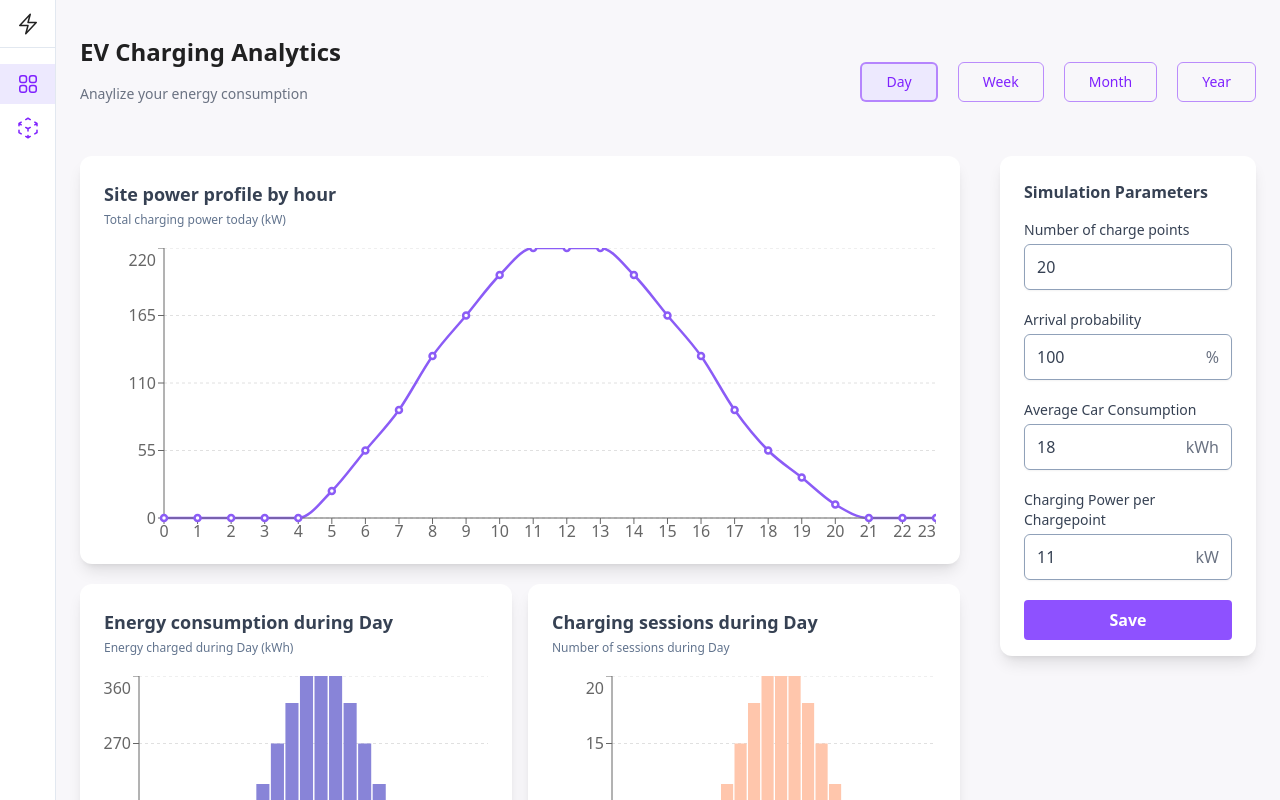
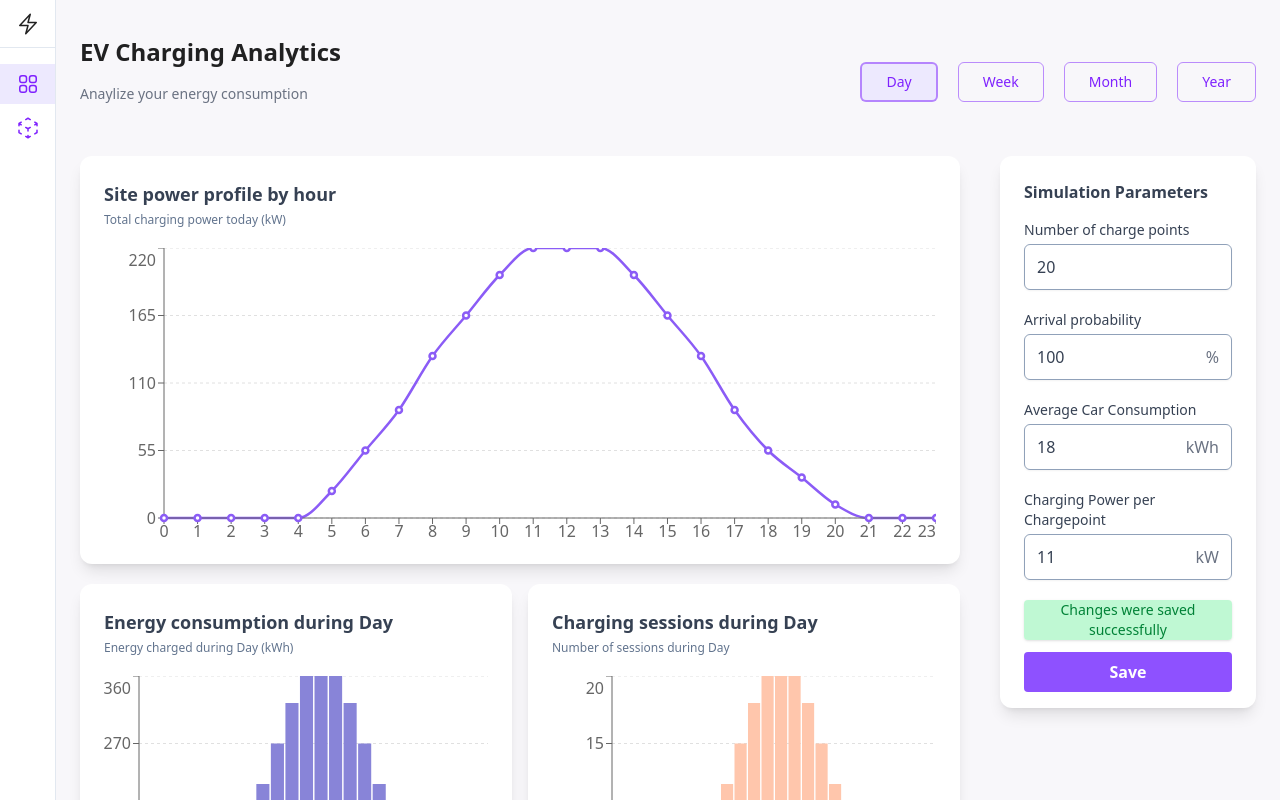
Before and after one commit to Ziva1011/EV-dashboard, a React (Vite) app: page / in a window 1280 px wide. Both pictures are taken after a click on the button "Save". Shown: the top 800 px of the page. Built offline with nearby package versions, Linux system fonts and the light colour scheme.

Commit message:
successful message on form submission

```diff
--- a/src/features/SimulationForm.tsx
+++ b/src/features/SimulationForm.tsx
@@ -1,6 +1,7 @@
 import React, { useState } from "react";
 import Button from "../components/Button";
 import type { SimulationInputs } from "./Dashboard";
+import { useEffect } from "react";
 
 interface SimulationFormProps {
   onSubmit: (inputs: SimulationInputs) => void;
@@ -25,6 +26,7 @@ const SimulationForm: React.FC<SimulationFormProps> = ({
 }) => {
   const [inputs, setInputs] = useState<SimulationInputs>(simulationInputs);
   const [errors, setErrors] = useState<Errors>({});
+  const [onSuccess, setOnSuccess] = useState<boolean>(true);
 
   const inputFields: InputField[] = [
     {
@@ -100,9 +102,17 @@ const SimulationForm: React.FC<SimulationFormProps> = ({
 
     // Prevent submit if any error
     if (Object.values(newErrors).some(Boolean)) return;
-
+    setOnSuccess(true);
     onSubmit(inputs);
   };
+
+  useEffect(() => {
+    const timer = setTimeout(() => {
+      setOnSuccess(false);
+    }, 3000);
+
+    return () => clearTimeout(timer);
+  }, [onSuccess]);
 
   return (
     <>
@@ -151,6 +161,11 @@ const SimulationForm: React.FC<SimulationFormProps> = ({
           );
         })}
 
+        {onSuccess && (
+          <div className="bg-green-200/90 text-green-700 rounded-sm shadow-sm">
+            <p className="text-sm">Changes were saved successfully</p>
+          </div>
+        )}
         <div className="flex justify-end space-x-4 mt-3">
           <Button variant="primary" type="submit">
             Save
```
